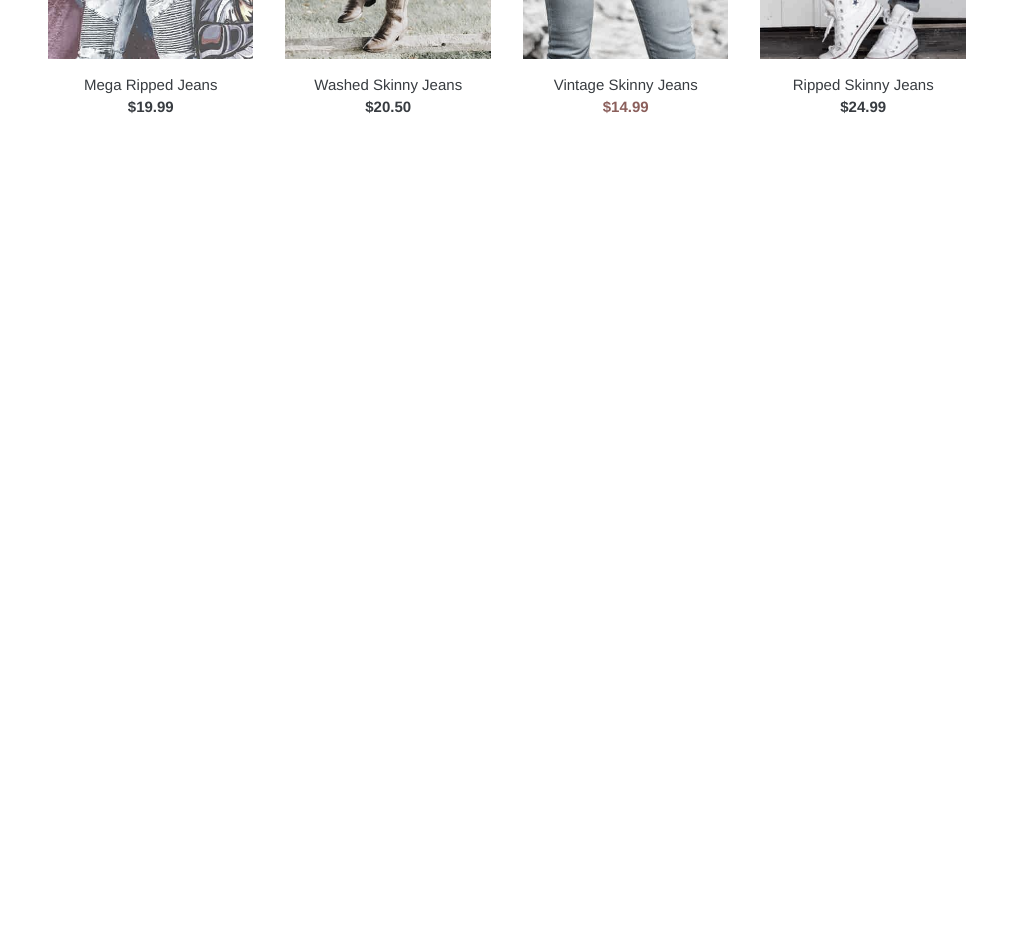
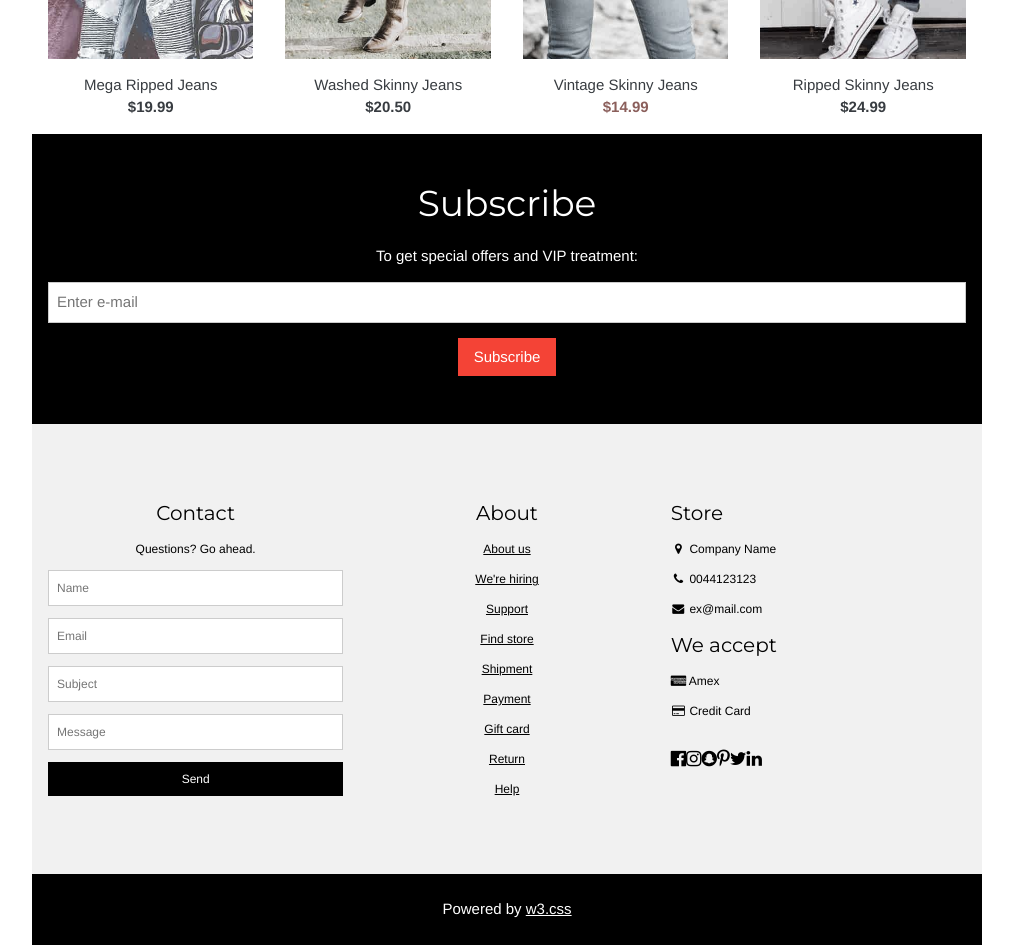
Before and after one commit to KamilTokarz110/Shop_VueJS, a Vue app: page / in a window 1280 px wide. Shown: the part 1340-2285 px from the top of the page, without its empty margins (258-1271 px from the left). Before the commit the page ends 1474 px from the top, so only its background shows below. Built offline with nearby package versions, Linux system fonts and the light colour scheme.

Commit message:
Add components Footer,Newsletter,Subscribe

```diff
--- a/src/App.vue
+++ b/src/App.vue
@@ -2,17 +2,26 @@
   <div id="app">
     <SideBar />
     <Home />
+    <Subscribe />
+    <Footer />
+    <Newsletter />
   </div>
 </template>
 
 <script>
 import SideBar from "./components/SideBar";
 import Home from "./components/Home";
+import Subscribe from "./components/Subscribe";
+import Footer from "./components/Footer";
+import Newsletter from "./components/Newsletter";
 export default {
   name: "App",
   components: {
     SideBar,
     Home,
+    Subscribe,
+    Footer,
+    Newsletter,
   },
 };
 </script>
--- /dev/null
+++ b/src/components/Footer.vue
@@ -0,0 +1,95 @@
+<template>
+  <!-- Footer -->
+  <div class="w3-main" style="margin-left: 250px">
+    <footer class="w3-padding-64 w3-light-grey w3-small w3-center" id="footer">
+      <div class="w3-row-padding">
+        <div class="w3-col s4">
+          <h4>Contact</h4>
+          <p>Questions? Go ahead.</p>
+          <form action="/action_page.php" target="_blank">
+            <p>
+              <input
+                class="w3-input w3-border"
+                type="text"
+                placeholder="Name"
+                name="Name"
+                required
+              />
+            </p>
+            <p>
+              <input
+                class="w3-input w3-border"
+                type="text"
+                placeholder="Email"
+                name="Email"
+                required
+              />
+            </p>
+            <p>
+              <input
+                class="w3-input w3-border"
+                type="text"
+                placeholder="Subject"
+                name="Subject"
+                required
+              />
+            </p>
+            <p>
+              <input
+                class="w3-input w3-border"
+                type="text"
+                placeholder="Message"
+                name="Message"
+                required
+              />
+            </p>
+            <button type="submit" class="w3-button w3-block w3-black">
+              Send
+            </button>
+          </form>
+        </div>
+
+        <div class="w3-col s4">
+          <h4>About</h4>
+          <p><a href="#">About us</a></p>
+          <p><a href="#">We're hiring</a></p>
+          <p><a href="#">Support</a></p>
+          <p><a href="#">Find store</a></p>
+          <p><a href="#">Shipment</a></p>
+          <p><a href="#">Payment</a></p>
+          <p><a href="#">Gift card</a></p>
+          <p><a href="#">Return</a></p>
+          <p><a href="#">Help</a></p>
+        </div>
+
+        <div class="w3-col s4 w3-justify">
+          <h4>Store</h4>
+          <p><i class="fa fa-fw fa-map-marker"></i> Company Name</p>
+          <p><i class="fa fa-fw fa-phone"></i> 0044123123</p>
+          <p><i class="fa fa-fw fa-envelope"></i> ex@mail.com</p>
+          <h4>We accept</h4>
+          <p><i class="fa fa-fw fa-cc-amex"></i> Amex</p>
+          <p><i class="fa fa-fw fa-credit-card"></i> Credit Card</p>
+          <br />
+          <i class="fa fa-facebook-official w3-hover-opacity w3-large"></i>
+          <i class="fa fa-instagram w3-hover-opacity w3-large"></i>
+          <i class="fa fa-snapchat w3-hover-opacity w3-large"></i>
+          <i class="fa fa-pinterest-p w3-hover-opacity w3-large"></i>
+          <i class="fa fa-twitter w3-hover-opacity w3-large"></i>
+          <i class="fa fa-linkedin w3-hover-opacity w3-large"></i>
+        </div>
+      </div>
+    </footer>
+
+    <div class="w3-black w3-center w3-padding-24">
+      Powered by
+      <a
+        href="https://www.w3schools.com/w3css/default.asp"
+        title="W3.CSS"
+        target="_blank"
+        class="w3-hover-opacity"
+        >w3.css</a
+      >
+    </div>
+  </div>
+</template>
--- /dev/null
+++ b/src/components/Newsletter.vue
@@ -0,0 +1,34 @@
+<template>
+  <!-- Newsletter Modal -->
+  <div class="w3-main" style="margin-left: 250px">
+    <div id="newsletter" class="w3-modal">
+      <div class="w3-modal-content w3-animate-zoom" style="padding: 32px">
+        <div class="w3-container w3-white w3-center">
+          <i
+            onclick="document.getElementById('newsletter').style.display='none'"
+            class="fa fa-remove w3-right w3-button w3-transparent w3-xxlarge"
+          ></i>
+          <h2 class="w3-wide">NEWSLETTER</h2>
+          <p>
+            Join our mailing list to receive updates on new arrivals and special
+            offers.
+          </p>
+          <p>
+            <input
+              class="w3-input w3-border"
+              type="text"
+              placeholder="Enter e-mail"
+            />
+          </p>
+          <button
+            type="button"
+            class="w3-button w3-padding-large w3-red w3-margin-bottom"
+            onclick="document.getElementById('newsletter').style.display='none'"
+          >
+            Subscribe
+          </button>
+        </div>
+      </div>
+    </div>
+  </div>
+</template>
--- a/src/components/SideBar.vue
+++ b/src/components/SideBar.vue
@@ -1,5 +1,6 @@
 <template>
   <!-- Sidebar/menu -->
+
   <nav
     class="w3-sidebar w3-bar-block w3-white w3-collapse w3-top"
     style="z-index: 3; width: 250px"
@@ -56,6 +57,15 @@
       ><i class="fa fa-bars"></i
     ></a>
   </header>
+
+  <!-- Overlay effect when opening sidebar on small screens -->
+  <div
+    class="w3-overlay w3-hide-large"
+    onclick="w3_close()"
+    style="cursor: pointer"
+    title="close side menu"
+    id="myOverlay"
+  ></div>
 </template>
 <script>
 export default {};
--- /dev/null
+++ b/src/components/Subscribe.vue
@@ -0,0 +1,20 @@
+<template>
+  <!-- Subscribe section -->
+  <div class="w3-main" style="margin-left: 250px">
+    <div class="w3-container w3-black w3-padding-32">
+      <h1>Subscribe</h1>
+      <p>To get special offers and VIP treatment:</p>
+      <p>
+        <input
+          class="w3-input w3-border"
+          type="text"
+          placeholder="Enter e-mail"
+          style="width: 100%"
+        />
+      </p>
+      <button type="button" class="w3-button w3-red w3-margin-bottom">
+        Subscribe
+      </button>
+    </div>
+  </div>
+</template>
```
